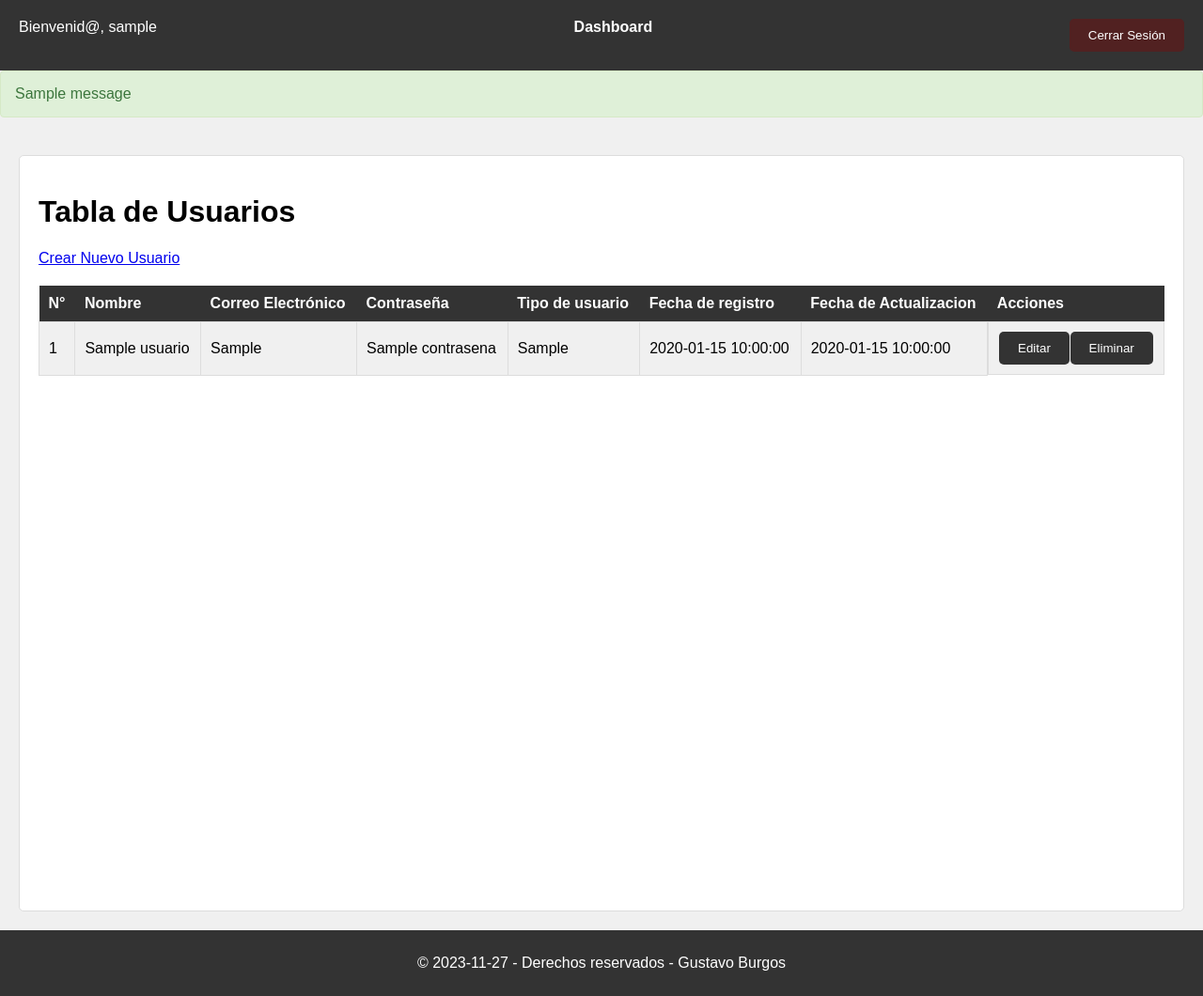
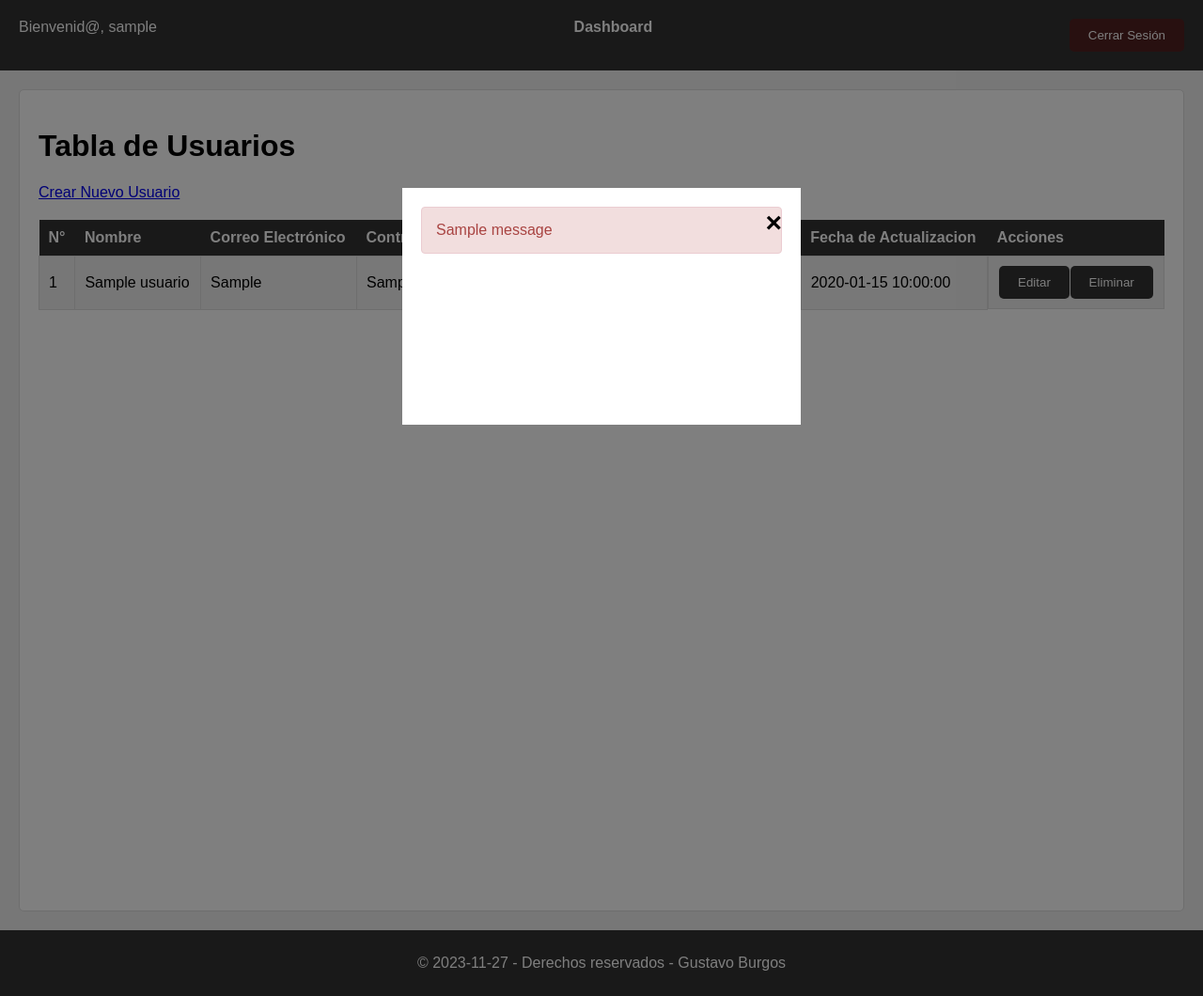
Before and after one commit to DoomDeath/Python-Framework-Projects, a Flask app: template templates/tabla_usuarios.html in a window 1280 px wide. Shown: the whole page at 94% size. Run offline with Flask 2, Linux system fonts and the light colour scheme; the visitor is signed in with stand-in values (Sample User, id 1); the template is opened without the code that fills it: most values are stand-ins (such as "Sample title", 1, 10 or a date in 2020); one stand-in notice (Sample message) is shown; some libraries are stand-ins or nearby versions.

Commit message:
se agrega modal de error

```diff
--- a/app.py
+++ b/app.py
@@ -286,7 +286,7 @@ def insertar_usuario():
                 )
                 flash("Usuario creado exitosamente", "success")
             else:
-                flash("El usuario ya existe en la base de datos.", "error")
+                flash("El usuario o correo electronico ya existe en la base de datos.", "error")
         except Exception as e:
             # Manejar otras excepciones si es necesario
             flash(f"Error al crear el usuario: {str(e)}", "error")
--- /dev/null
+++ b/static/css/modal.css
@@ -0,0 +1,136 @@
+/* Fondo modal: negro con opacidad al 50% */
+.modal {
+  display: none; /* Por defecto, estará oculto */
+  position: fixed; /* Posición fija */
+  z-index: 1; /* Se situará por encima de otros elementos de la página*/
+  padding-top: 200px; /* El contenido estará situado a 200px de la parte superior */
+  left: 0;
+  top: 0;
+  width: 100%; /* Ancho completo */
+  height: 100%; /* Algura completa */
+  overflow: auto; /* Se activará el scroll si es necesario */
+  background-color: rgba(0,0,0,0.5); /* Color negro con opacidad del 50% */
+}
+
+/* Ventana o caja modal */
+.modal-content {
+  position: relative; /* Relativo con respecto al contenedor -modal- */
+  background-color: white;
+  margin: auto; /* Centrada */
+  padding: 20px;
+  height: 20%;
+  width: 30%;
+  -webkit-animation-name: animarsuperior;
+  -webkit-animation-duration: 0.5s;
+  animation-name: animarsuperior;
+  animation-duration: 0.5s
+}
+
+/* Animación */
+@-webkit-keyframes animatetop {
+  from {top:-300px; opacity:0}
+  to {top:0; opacity:1}
+}
+
+@keyframes animarsuperior {
+  from {top:-300px; opacity:0}
+  to {top:0; opacity:1}
+}
+
+/* Botón cerrar */
+.close {
+  color: black;
+  float: right;
+  font-size: 30px;
+  font-weight: bold;
+}
+
+.close:hover,
+.close:focus {
+  color: #000;
+  text-decoration: none;
+  cursor: pointer;
+}
+
+/*!*Efecto*!*/
+/*.modal {*/
+/*    position: fixed;*/
+/*    font-family: Arial, sans-serif;*/
+/*    top: 0;*/
+/*    right: 0;*/
+/*    bottom: 0;*/
+/*    left: 0;*/
+/*    background: rgba(0,0,0,0.8);*/
+/*    z-index: 99999;*/
+/*    opacity:0;*/
+/*    -webkit-transition: opacity 400ms ease-in;*/
+/*    -moz-transition: opacity 400ms ease-in;*/
+/*    transition: opacity 400ms ease-in;*/
+/*    pointer-events: none;*/
+/*}*/
+/*.modal:target {*/
+/*    opacity:1;*/
+/*    pointer-events: auto;*/
+/*}*/
+
+/*!*Formato de la ventana*!*/
+/*.modalbox{*/
+/*    width: 400px;*/
+/*    position: relative;*/
+/*    padding: 5px 20px 13px 20px;*/
+/*    background: #fff;*/
+/*    border-radius:3px;*/
+/*    -webkit-transition: all 500ms ease-in;*/
+/*    -moz-transition: all 500ms ease-in;*/
+/*    transition: all 500ms ease-in;*/
+
+/*}*/
+
+/*!*Movimientos*!*/
+/*.movedown {*/
+/*    margin: 0 auto;*/
+/*}*/
+/*.rotate {*/
+/*    margin: 10% auto;*/
+/*    -webkit-transform: scale(-5,-5);*/
+/*    transform: scale(-5,-5);*/
+/*}*/
+/*.resize {*/
+/*    margin: 10% auto;*/
+/*    width:0;*/
+/*    height:0;*/
+
+/*}*/
+/*.modal:target .movedown{*/
+/*    margin:10% auto;*/
+/*}*/
+/*.modal:target .rotate{*/
+/*    transform: rotate(360deg) scale(1,1);*/
+/*        -webkit-transform: rotate(360deg) scale(1,1);*/
+/*}*/
+
+/*.modal:target .resize{*/
+/*    width:400px;*/
+/*    height:200px;*/
+/*}*/
+
+/*!*Boton de cerrar*!*/
+/*.close {*/
+/*    background: #606061;*/
+/*    color: #FFFFFF;*/
+/*    line-height: 25px;*/
+/*    position: absolute;*/
+/*    right: 1px;*/
+/*    text-align: center;*/
+/*    top: 1px;*/
+/*    width: 24px;*/
+/*    text-decoration: none;*/
+/*    font-weight: bold;*/
+/*    border-radius:3px;*/
+
+/*}*/
+
+/*.close:hover {*/
+/*    background: #FAAC58;*/
+/*    color:#222;*/
+/*}*/
--- a/static/main.js
+++ b/static/js/main.js
@@ -8,13 +8,13 @@ document.addEventListener("DOMContentLoaded", function () {
     mostrarFormulario.addEventListener("click", function () {
         mostrarFormulario.style.display = "none";
         formularioCrearUsuario.style.display = "block";
-        cerrarFormulario.style.display = "none";
+        // cerrarFormulario.style.display = "none";
     });
 
     cancelar.addEventListener("click", function () {
         mostrarFormulario.style.display = "block";
         formularioCrearUsuario.style.display = "none";
-        cerrarFormulario.style.display = "block";
+        // cerrarFormulario.style.display = "block";
     });
 });
 
--- /dev/null
+++ b/static/js/modal_error.js
@@ -0,0 +1,15 @@
+document.addEventListener('DOMContentLoaded', function() {
+    var errorMessages = document.getElementById('flash-messages');
+    if (errorMessages && errorMessages.children.length > 0) {
+        var modalErrorMessages = document.getElementById('modal-error-messages');
+        modalErrorMessages.innerHTML = errorMessages.innerHTML;
+
+        var modal = document.getElementById('errorModal');
+        modal.style.display = 'block';
+    }
+});
+
+function cerrarModal() {
+    var modal = document.getElementById('errorModal');
+    modal.style.display = 'none';
+}
--- a/templates/base.html
+++ b/templates/base.html
@@ -5,8 +5,8 @@
     <meta charset="utf-8">
     <title>Inicio Session</title>
     <link rel="stylesheet" type="text/css" href="{{ url_for('static', filename='css/styles.css') }}">
-    <link rel="stylesheet" type="text/css" href="{{ url_for('static', filename='alert.css') }}">
-    <link rel="stylesheet" type="text/css" href="{{ url_for('static', filename='spinner.css') }}">
+    <link rel="stylesheet" type="text/css" href="{{ url_for('static', filename='css/alert.css') }}">
+    <link rel="stylesheet" type="text/css" href="{{ url_for('static', filename='css/spinner.css') }}">
     <link rel="stylesheet" type="text/css" href="{{ url_for('static', filename='css/overlay.css') }}">
     <link rel="stylesheet" type="text/css" href="{{ url_for('static', filename='css/tabla_discos.css') }}">
 
@@ -38,19 +38,12 @@
         </nav>
     </header>
     {% endif %}
+    {% block content %}{% endblock %}
 
-
-
-    {% block content %}{% endblock %}
-    <script src="{{ url_for('static', filename='main.js') }}"></script>
-    <script src="{{ url_for('static', filename='login.js') }}"></script>
-    <script src="{{ url_for('static', filename='buscador_actividades.js') }}"></script>
-    <script src="{{ url_for('static', filename='spinner.js') }}"></script>
+    <script src="{{ url_for('static', filename='js/login.js') }}"></script>
+    <script src="{{ url_for('static', filename='js/buscador_actividades.js') }}"></script>
+    <script src="{{ url_for('static', filename='js/spinner.js') }}"></script>
     <script src="{{ url_for('static', filename='js/bloquear_boton.js') }}"></script>
-
-
-
-
     <footer>
         <p>&copy; {{ fecha_actual }} - Derechos reservados - Gustavo Burgos</p>
     </footer>
--- /dev/null
+++ b/templates/modales/modal_error.html
@@ -0,0 +1,19 @@
+{% block content %}
+<link rel="stylesheet" href="{{ url_for('static', filename='css/modal.css') }}">
+<div>
+    <div id="errorModal" class="modal">
+        <div class="modal-content">
+            <span class="close" onclick="cerrarModal()">&times;</span>
+            <div id="modal-error-messages">
+                {% if error_messages %}
+                <div id="flash-messages">
+                    {% for message in error_messages %}
+                    <div class="alert alert-danger">{{ message }}</div>
+                    {% endfor %}
+                </div>
+                {% endif %}
+            </div>
+        </div>
+    </div>
+</div>
+{% endblock %}
--- a/templates/tabla_usuarios.html
+++ b/templates/tabla_usuarios.html
@@ -1,5 +1,9 @@
 {% extends 'base.html' %}
 {% block content %}
+
+<script src="{{ url_for('static', filename='js/main.js') }}"></script>
+<script src="{{ url_for('static', filename='js/modal_error.js') }}"></script>
+
 <main id="formularioCrearUsuario" style="display: none;">
     <form id="formCreateUser" action="{{ url_for('insertar_usuario') }}" method="POST"
           onsubmit="return enviarFormulario('buttonSend', 'formCreateUser')">
@@ -26,17 +30,22 @@
     </form>
 </main>
 
-{% with messages = get_flashed_messages() %}
-{% if messages %}
-<div id="flash-messages">
-    {% for message in messages %}
-    <div class="alert alert-success">{{ message }}</div>
-    {% endfor %}
-</div>
-{% endif %}
-{% endwith %}
 
 <main>
+    <!--    {% with messages = get_flashed_messages() %}-->
+    <!--    {% if messages %}-->
+    <!--    <div id="flash-messages">-->
+    <!--        {% for message in messages %}-->
+    <!--        <div class="alert alert-danger">{{ message }}</div>-->
+    <!--        {% endfor %}-->
+    <!--    </div>-->
+    <!--    {% endif %}-->
+    <!--    {% endwith %}-->
+
+    <!--    {% include "modales/modal_error.html" %}-->
+
+    {% set error_messages = get_flashed_messages() %}
+    {% include "modales/modal_error.html" %}
 
     <div class="content-container">
         <h1>Tabla de Usuarios</h1>
```
Also changed, not shown: static/acceso_restringido.css (deleted), static/css/acceso_restringido.css (added), static/css/alert.css (renamed from static/alert.css), static/css/spinner.css (renamed from static/spinner.css), static/js/buscador_actividades.js (renamed from static/buscador_actividades.js), static/js/login.js (renamed from static/login.js), static/js/spinner.js (renamed from static/spinner.js). Lines whose indentation alone changed are shown as unchanged.
